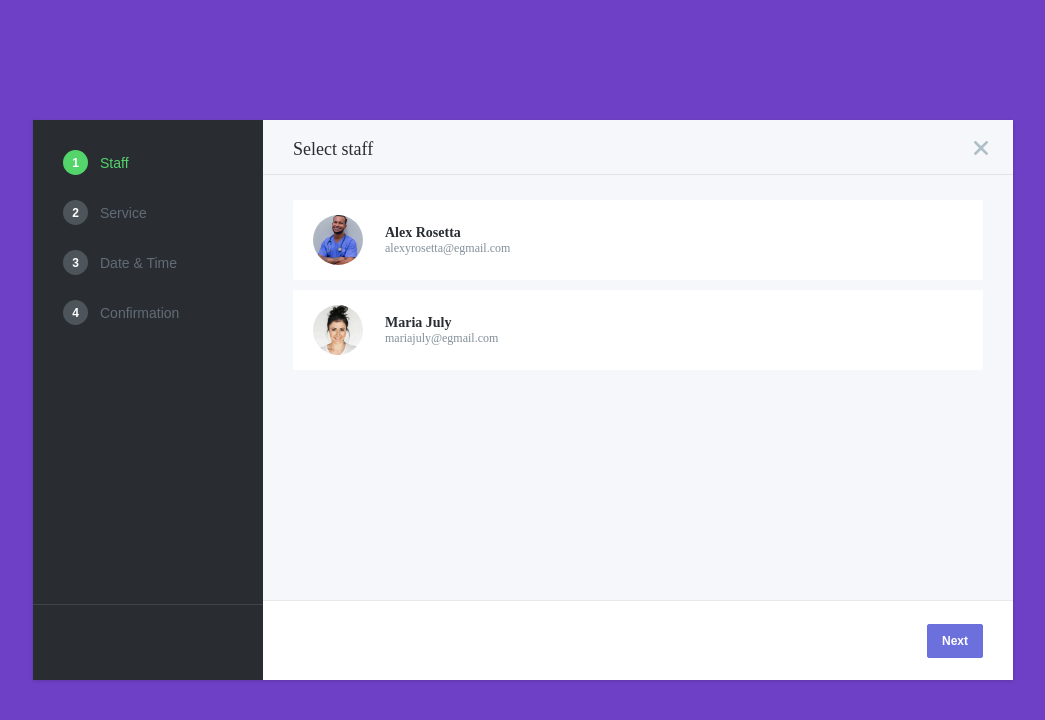
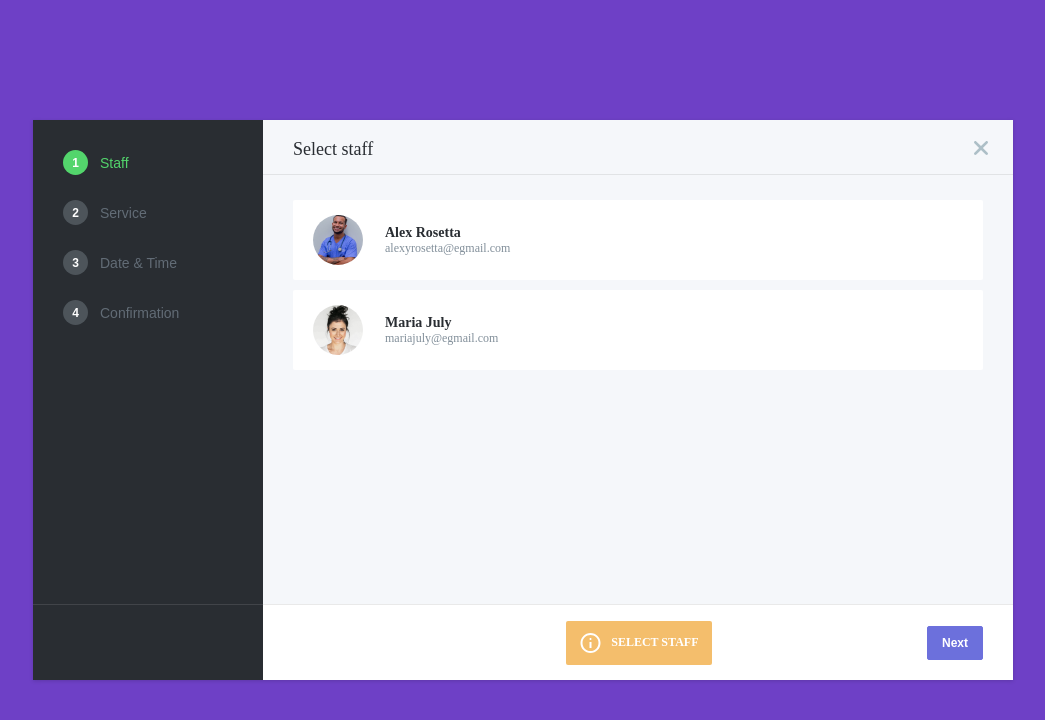
Before and after one commit to guliahmedova/booking-panel, a plain HTML site: page pages/index.html in a window 1280 px wide. Both pictures are taken after a click on the button "Next". Shown: the whole page, without its empty margins (117-1162 px from the left). Drawn offline with Linux system fonts and the light colour scheme.

Commit message:
show and hide warning added

```diff
--- a/assets/sass/_index.scss
+++ b/assets/sass/_index.scss
@@ -123,6 +123,7 @@
                         row-gap: 10px;
                         padding: 25px 30px;
 
+                        transition: all .5s ease-in-out;
                         .card {
                             display: flex;
                             background-color: white;
@@ -169,6 +170,8 @@
                 background-color: white;
                 border-top: 1px solid rgba(128, 128, 128, 0.177);
 
+                height: 76px;
+
                 .btn {
                     border-radius: 2px;
                     padding: 9px 14px;
@@ -200,6 +203,7 @@
                     text-transform: uppercase;
                     border-radius: 2px;
                     padding: 12px 14px;
+                    transition: all .5s ease-in-out;
                     visibility: hidden;
                 }
             }
--- a/assets/script/index.js
+++ b/assets/script/index.js
@@ -168,18 +168,29 @@ function createCard(cardData) {
 };
 
 function showErr(text) {
-    const warningMsg = document.getElementById('warningText');
-    warningMsg.textContent = 'Select' + text;
+    const warningMsg = document.getElementById('warningMsg');
+    const warningImg = document.getElementById('warningImg');
+
+    const textEl = document.createElement('span');
+    textEl.textContent = 'Select ' + text;
+
+    warningImg.insertAdjacentElement('afterend', textEl);
+    warningMsg.style.visibility = 'visible';
+};
+
+function hideErr(){
+    const warningMsg = document.getElementById('warningMsg');
+    warningMsg.style.visibility = 'hidden';
 };
 
 function handleNextBtn() {
     const isCardSelected = checkSteps(currentStep);
     const warningTexts = ['staff', 'service', 'date & time'];
 
-    console.log("next button working");
-
     if (isCardSelected) {
+        hideErr();
         currentStep++;
+        console.log("next button working");
         updateStep();
     } else {
         showErr(warningTexts[currentStep]);
--- a/pages/index.html
+++ b/pages/index.html
@@ -83,7 +83,7 @@
 
                 <div class="content-bottom">
                     <button class="back-btn btn" id="backBtn">Back</button>
-                    <div class="warning-text" id="warningText"><img src='/assets/images/warning-icon.svg' alt=""></div>
+                    <div class="warning-text" id="warningMsg"><img id="warningImg" src='/assets/images/warning-icon.svg' alt=""></div>
                     <button class="next-btn btn" id="nextBtn" onclick="handleNextBtn()">Next</button>
                 </div>
 
```
Also changed, not shown: assets/css/style.css.
